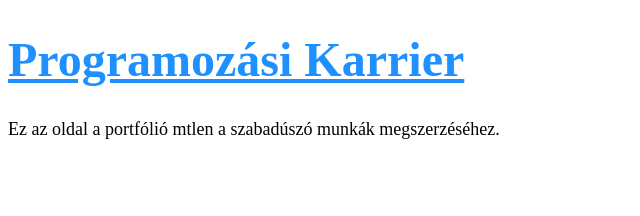
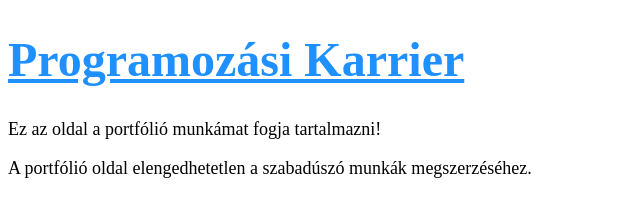
Before and after one commit to kataia1216/portfolio-oldal, a plain HTML site: page index.html in a window 1280 px wide. Shown: the whole page, without its empty margins (0-640 px from the left). Drawn offline with Linux system fonts and the light colour scheme.

Commit message:
Még sem volt olyan fontos, mert hibás volt

```diff
--- a/index.html
+++ b/index.html
@@ -8,6 +8,7 @@
 </head>
 <body>
     <h1>Programozási Karrier</h1>
-    <p>Ez az oldal a portfólió mtlen a szabadúszó munkák megszerzéséhez.</p>
+    <p>Ez az oldal a portfólió munkámat fogja tartalmazni!</p>
+    <p>A portfólió oldal elengedhetetlen a szabadúszó munkák megszerzéséhez.</p>
 </body>
 </html>
```
